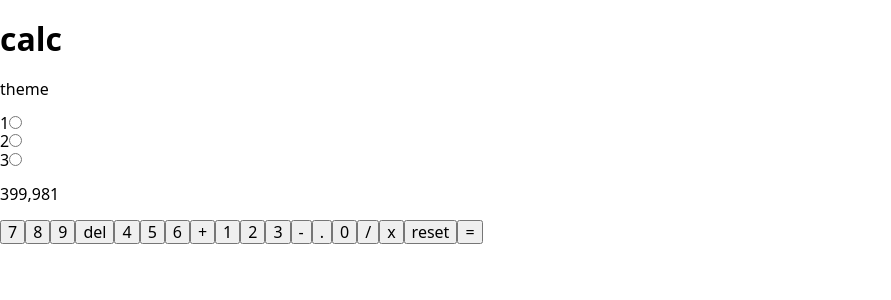
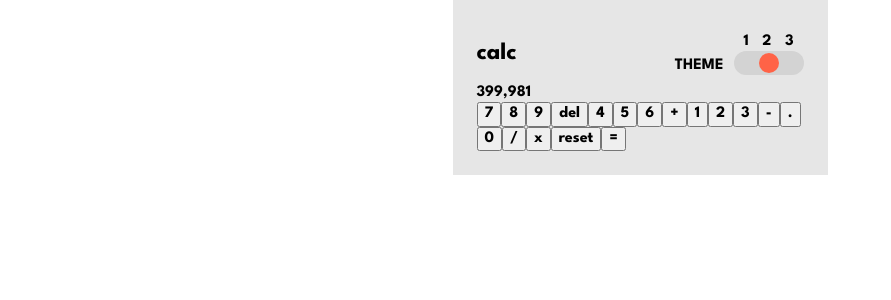
Before and after one commit to olozovyk/fm-calculator-app, a React (Vite) app: page / in a window 1280 px wide. Shown: the top 300 px of the page, without its empty margins (0-891 px from the left). Built offline with nearby package versions, Linux system fonts and the light colour scheme.

Commit message:
basic styling of toggle

```diff
--- a/package.json
+++ b/package.json
@@ -10,9 +10,11 @@
     "preview": "vite preview"
   },
   "dependencies": {
+    "clsx": "^2.1.1",
     "modern-normalize": "^3.0.0",
     "react": "^18.3.1",
-    "react-dom": "^18.3.1"
+    "react-dom": "^18.3.1",
+    "sass": "^1.78.0"
   },
   "devDependencies": {
     "@eslint/js": "^9.9.0",
--- a/src/App.tsx
+++ /dev/null
@@ -1,48 +0,0 @@
-import Toggle from './components/toggle/toggle';
-
-const keys: string[] = [
-  '7',
-  '8',
-  '9',
-  'del',
-  '4',
-  '5',
-  '6',
-  '+',
-  '1',
-  '2',
-  '3',
-  '-',
-  '.',
-  '0',
-  '/',
-  'x',
-  'reset',
-  '=',
-];
-
-function App() {
-  return (
-    <div>
-      <div>
-        <h1>calc</h1>
-        <div>
-          <p>theme</p>
-          <Toggle />
-        </div>
-      </div>
-
-      <p>399,981</p>
-
-      <div className="keyboard">
-        {keys.map((key, i) => (
-          <button type="button" key={i}>
-            {key}
-          </button>
-        ))}
-      </div>
-    </div>
-  );
-}
-
-export default App;
--- /dev/null
+++ b/src/components/App/App.module.scss
@@ -0,0 +1,24 @@
+.container {
+  margin: 0 auto;
+
+  padding: 24px;
+  width: 375px;
+
+  background-color: #e6e6e6;
+}
+
+.top {
+  display: flex;
+  justify-content: space-between;
+  align-items: center;
+  min-height: 60px;
+}
+
+.title {
+  font-size: 24px;
+}
+
+.toggleWrapper {
+  display: flex;
+  align-items: center;
+}
--- /dev/null
+++ b/src/components/App/App.tsx
@@ -0,0 +1,48 @@
+import ThemeToggle from '../ThemeToggle/ThemeToggle';
+import s from './App.module.scss';
+
+const keys: string[] = [
+  '7',
+  '8',
+  '9',
+  'del',
+  '4',
+  '5',
+  '6',
+  '+',
+  '1',
+  '2',
+  '3',
+  '-',
+  '.',
+  '0',
+  '/',
+  'x',
+  'reset',
+  '=',
+];
+
+function App() {
+  return (
+    <div>
+      <div className={s.container}>
+        <section className={s.top}>
+          <h1 className={s.title}>calc</h1>
+          <ThemeToggle />
+        </section>
+
+        <p>399,981</p>
+
+        <div className="keyboard">
+          {keys.map((key, i) => (
+            <button type="button" key={i}>
+              {key}
+            </button>
+          ))}
+        </div>
+      </div>
+    </div>
+  );
+}
+
+export default App;
--- /dev/null
+++ b/src/components/ThemeToggle/ThemeToggle.module.scss
@@ -0,0 +1,5 @@
+.wrapper {
+  display: flex;
+  align-items: flex-end;
+  gap: 10px;
+}
--- /dev/null
+++ b/src/components/ThemeToggle/ThemeToggle.tsx
@@ -0,0 +1,11 @@
+import Toggle from '../Toggle/Toggle';
+import s from './ThemeToggle.module.scss';
+
+export default function ThemeToggle() {
+  return (
+    <div className={s.wrapper}>
+      <p>THEME</p>
+      <Toggle />
+    </div>
+  );
+}
--- /dev/null
+++ b/src/components/Toggle/Toggle.module.scss
@@ -0,0 +1,46 @@
+.labels {
+  margin: 0 auto;
+
+  display: flex;
+  justify-content: space-between;
+  width: 50px;
+}
+
+.toggle {
+  display: flex;
+  justify-content: space-around;
+  width: 70px;
+  padding: 2px;
+
+  border-radius: 16px;
+  background-color: lightgray;
+}
+
+.labelEl {
+  display: flex;
+  justify-content: center;
+  align-items: center;
+  flex-grow: 1;
+}
+
+.input {
+  position: absolute;
+  width: 1px;
+  height: 1px;
+  overflow: hidden;
+  clip: rect(0 0 0 0);
+}
+
+.option {
+  width: 20px;
+  height: 20px;
+  border-radius: 50%;
+}
+
+.input:checked + .option {
+  background-color: tomato;
+}
+
+.input:focus-visible + .option {
+  box-shadow: 0 0 0 4px rgb(35, 221, 35);
+}
--- /dev/null
+++ b/src/components/Toggle/Toggle.tsx
@@ -0,0 +1,27 @@
+import s from './Toggle.module.scss';
+
+export default function Toggle() {
+  return (
+    <div>
+      <div className={s.labels}>
+        <span>1</span>
+        <span>2</span>
+        <span>3</span>
+      </div>
+      <div className={s.toggle}>
+        <label className={s.labelEl}>
+          <input className={s.input} type="radio" name="theme" />
+          <div className={s.option}></div>
+        </label>
+        <label className={s.labelEl}>
+          <input className={s.input} type="radio" name="theme" defaultChecked />
+          <div className={s.option}></div>
+        </label>
+        <label className={s.labelEl}>
+          <input className={s.input} type="radio" name="theme" />
+          <div className={s.option}></div>
+        </label>
+      </div>
+    </div>
+  );
+}
--- a/src/components/toggle/toggle.tsx
+++ /dev/null
@@ -1,20 +0,0 @@
-export default function Toggle() {
-  return (
-    <form aria-label="Theme Switcher">
-      <label>
-        1
-        <input type="radio" name="theme" value="light" />
-      </label>
-      <br />
-      <label>
-        2
-        <input type="radio" name="theme" value="dark" />
-      </label>
-      <br />
-      <label>
-        3
-        <input type="radio" name="theme" value="colorful" />
-      </label>
-    </form>
-  );
-}
--- a/src/index.css
+++ b/src/index.css
@@ -1 +1,22 @@
 @import 'modern-normalize/modern-normalize.css';
+@import url('https://fonts.googleapis.com/css2?family=League+Spartan:wght@700&display=swap');
+
+h1,
+h2,
+h3,
+h4,
+h5,
+h6 {
+  margin: 0;
+}
+
+p {
+  margin: 0;
+}
+
+*,
+*::after,
+*::before {
+  font-family: 'League Spartan', sans-serif;
+  font-weight: 700;
+}
```
Also changed, not shown: src/main.tsx (+5 -5 lines), 1 other file (tests, documents, lock files or other folders).
